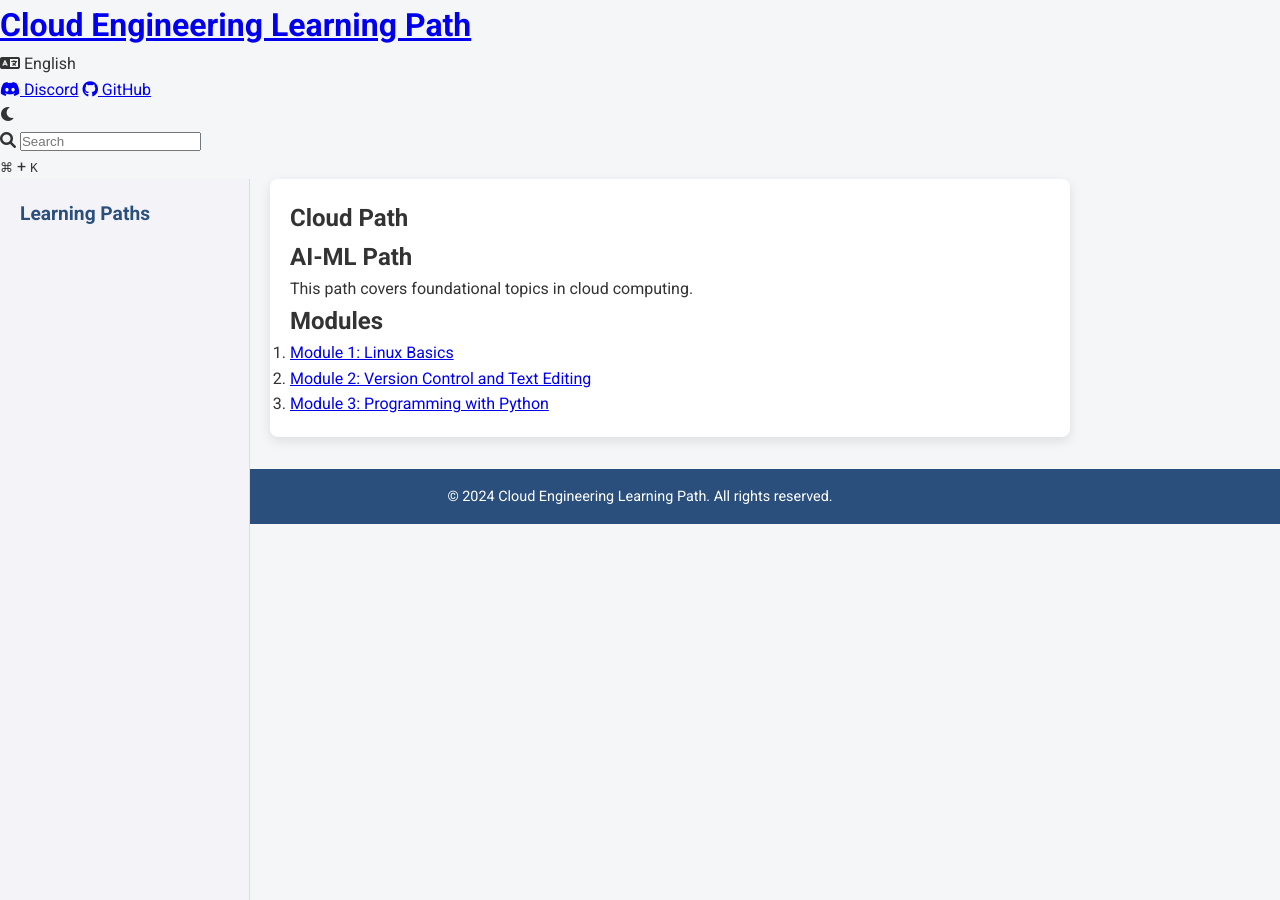
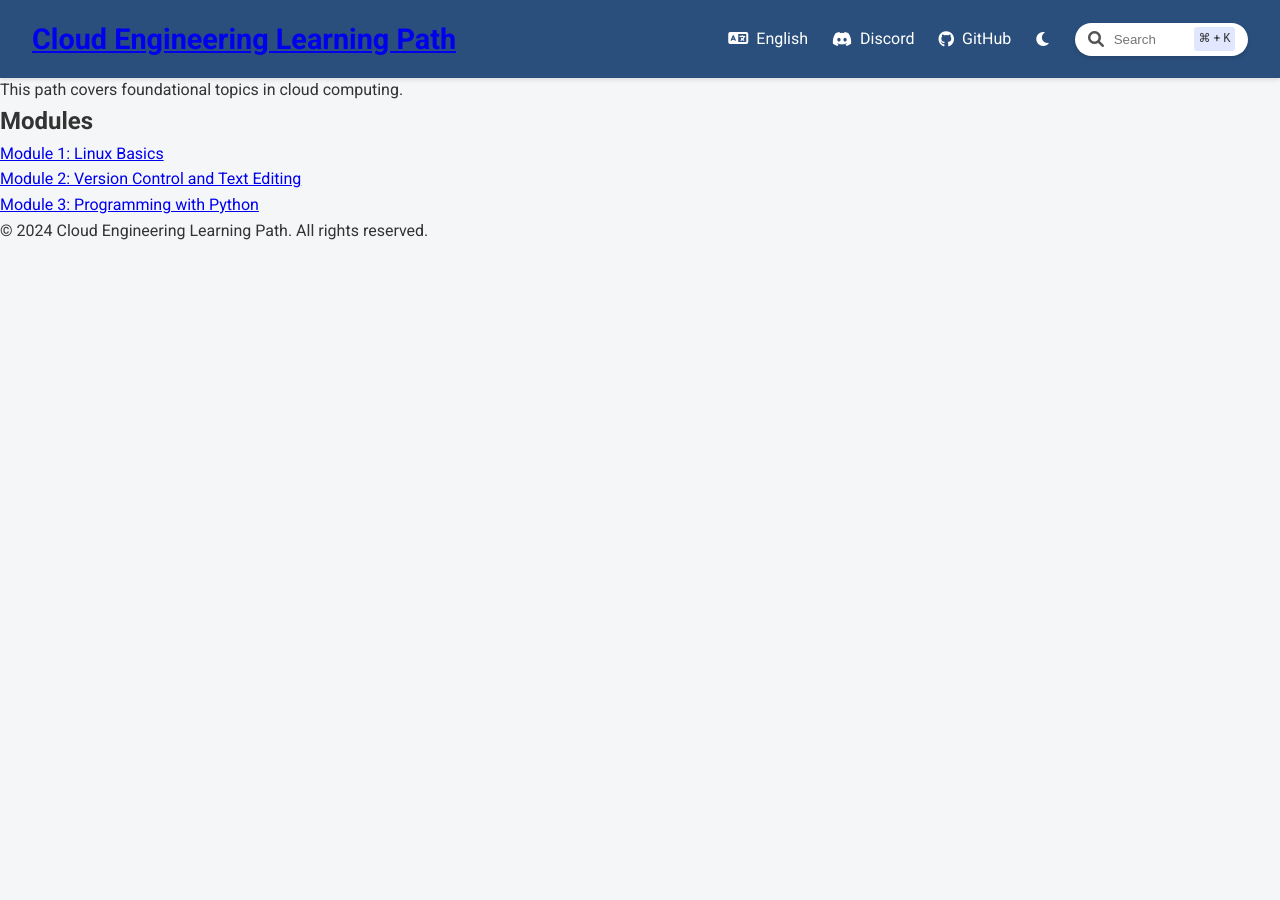
Before and after one commit to mrcloudchase/mrcloudchase.github.io, a Jekyll site: the page built from paths/ai-ml/index.md, in a window 1280 px wide. Built offline with Jekyll 4.4.1, drawn with Linux system fonts in a browser that asks for light colours.

Commit message:
revert layout

```diff
--- a/_layouts/default.html
+++ b/_layouts/default.html
@@ -6,6 +6,7 @@
   <title>{{ page.title | default: site.title }}</title>
   <link rel="stylesheet" href="https://fonts.googleapis.com/css2?family=Roboto:wght@400;500;700&display=swap">
   <link rel="stylesheet" href="{{ site.baseurl }}/assets/css/style.css">
+  <!-- Font Awesome for Icons -->
   <link rel="stylesheet" href="https://cdnjs.cloudflare.com/ajax/libs/font-awesome/6.0.0-beta3/css/all.min.css">
 </head>
 <body>
@@ -14,14 +15,18 @@
     <div class="header-content">
       <h1 class="site-title"><a href="{{ site.baseurl }}/">{{ site.title }}</a></h1>
       <nav class="top-nav">
+        <!-- Language Selector (Placeholder) -->
         <div class="language-selector">
           <span class="icon"><i class="fas fa-language"></i></span> English
         </div>
+        <!-- External Links -->
         <a href="https://discord.com" target="_blank"><i class="fab fa-discord"></i> Discord</a>
         <a href="https://github.com/mrcloudchase" target="_blank"><i class="fab fa-github"></i> GitHub</a>
+        <!-- Dark Mode Toggle (Placeholder) -->
         <div class="dark-mode-toggle">
           <i class="fas fa-moon"></i>
         </div>
+        <!-- Search Bar -->
         <div class="search-container">
           <i class="fas fa-search"></i>
           <input type="text" id="search-bar" placeholder="Search">
@@ -32,29 +37,6 @@
       </nav>
     </div>
   </header>
-
-  <!-- Layout with Left-Side Navigation -->
-  <div class="layout">
-    <!-- Left-Side Navigation for Paths and Modules -->
-    <aside class="sidebar">
-      <h2>Learning Paths</h2>
-      <ul class="nav-list">
-        {% assign paths = site.pages | where: "type", "path" %}
-        {% for path in paths %}
-          <li>
-            <button class="dropdown-toggle" onclick="toggleDropdown('dropdown-{{ path.slug }}')">
-              <i class="fas fa-folder"></i> {{ path.title }}
-            </button>
-            <ul id="dropdown-{{ path.slug }}" class="dropdown-content">
-              {% assign modules = site.pages | where: "parent_path", path.title %}
-              {% for module in modules %}
-                <li><a href="{{ module.url | relative_url }}"><i class="fas fa-file-alt"></i> {{ module.title }}</a></li>
-              {% endfor %}
-            </ul>
-          </li>
-        {% endfor %}
-      </ul>
-    </aside>
 
   <!-- Main Content Area -->
   <main class="content">
--- a/assets/css/style.css
+++ b/assets/css/style.css
@@ -12,107 +12,101 @@
     line-height: 1.6;
 }
 
-/* Sidebar */
-.sidebar {
-    width: 250px;
-    background-color: #f4f4f8;
-    padding: 20px;
+/* Header */
+.site-header {
+    background-color: #2a4f7c;
+    color: white;
+    padding: 1rem 2rem;
     position: fixed;
-    height: 100%;
-    overflow-y: auto;
-    border-right: 1px solid #ddd;
+    width: 100%;
+    top: 0;
+    z-index: 1000;
+    box-shadow: 0 2px 4px rgba(0, 0, 0, 0.1);
 }
 
-.sidebar h2 {
-    color: #2a4f7c;
-    font-size: 1.2rem;
-    margin-bottom: 1rem;
+.header-content {
+    display: flex;
+    justify-content: space-between;
+    align-items: center;
 }
 
-.nav-list {
-    list-style: none;
-    padding-left: 0;
+.site-title {
+    font-size: 1.8rem;
+    font-weight: bold;
 }
 
-.nav-list li {
-    margin-bottom: 1rem;
+/* Top Navigation */
+.top-nav {
+    display: flex;
+    align-items: center;
+    gap: 1.5rem;
+    color: white;
 }
 
-/* Dropdown Toggle */
-.dropdown-toggle {
-    background: none;
-    border: none;
-    color: #2a4f7c;
-    font-size: 1rem;
-    text-align: left;
-    cursor: pointer;
+.top-nav a {
+    color: white;
+    text-decoration: none;
     display: flex;
     align-items: center;
-    width: 100%;
+    gap: 0.5rem;
 }
 
-.dropdown-toggle i {
+.top-nav a:hover {
+    color: #ffdd57;
+}
+
+.language-selector, .dark-mode-toggle {
+    display: flex;
+    align-items: center;
+    color: white;
+    cursor: pointer;
+}
+
+.language-selector .icon, .dark-mode-toggle .icon {
     margin-right: 0.5rem;
 }
 
-/* Dropdown Content */
-.dropdown-content {
-    list-style: none;
-    display: none; /* Hidden by default */
-    padding-left: 1.5rem;
+/* Search Bar */
+.search-container {
+    display: flex;
+    align-items: center;
+    background-color: #ffffff;
+    border-radius: 20px;
+    padding: 0.3rem 0.8rem;
+    color: #2a4f7c;
+    box-shadow: 0 2px 4px rgba(0, 0, 0, 0.15);
 }
 
-.dropdown-content li {
-    margin-bottom: 0.5rem;
-}
-
-.dropdown-content a {
+.search-container i {
     color: #555;
-    text-decoration: none;
-    font-size: 0.9rem;
-    display: flex;
-    align-items: center;
-}
-
-.dropdown-content a:hover {
-    color: #007acc;
-}
-
-.dropdown-content a i {
     margin-right: 0.3rem;
 }
 
-/* Main Content Area */
-.content {
-    margin-left: 270px;
-    padding: 20px;
-    max-width: 800px;
-    background-color: #ffffff;
-    border-radius: 8px;
-    box-shadow: 0 4px 12px rgba(0, 0, 0, 0.1);
+#search-bar {
+    border: none;
+    outline: none;
+    background: none;
+    padding: 0 0.3rem;
+    width: 80px;
+    transition: width 0.3s ease;
 }
 
-/* Footer */
-.site-footer {
-    background-color: #2a4f7c;
-    color: white;
-    text-align: center;
-    padding: 1rem;
-    margin-top: 2rem;
-    font-size: 0.9rem;
+#search-bar:focus {
+    width: 160px;
 }
 
-/* Responsive */
+.search-shortcut {
+    background-color: #e0e7ff;
+    color: #333;
+    padding: 0.1rem 0.3rem;
+    border-radius: 3px;
+    font-size: 0.75rem;
+    margin-left: 0.3rem;
+}
+
+/* Responsive Adjustments */
 @media (max-width: 768px) {
-    .sidebar {
-        width: 100%;
-        position: relative;
-        height: auto;
-        padding: 10px;
-    }
-
-    .content {
-        margin-left: 0;
-        padding: 10px;
+    #search-bar {
+        width: 60px;
     }
 }
```
Also changed, not shown: other parts of _layouts/default.html (+0 -9 lines). Lines whose indentation alone changed are shown as unchanged.
